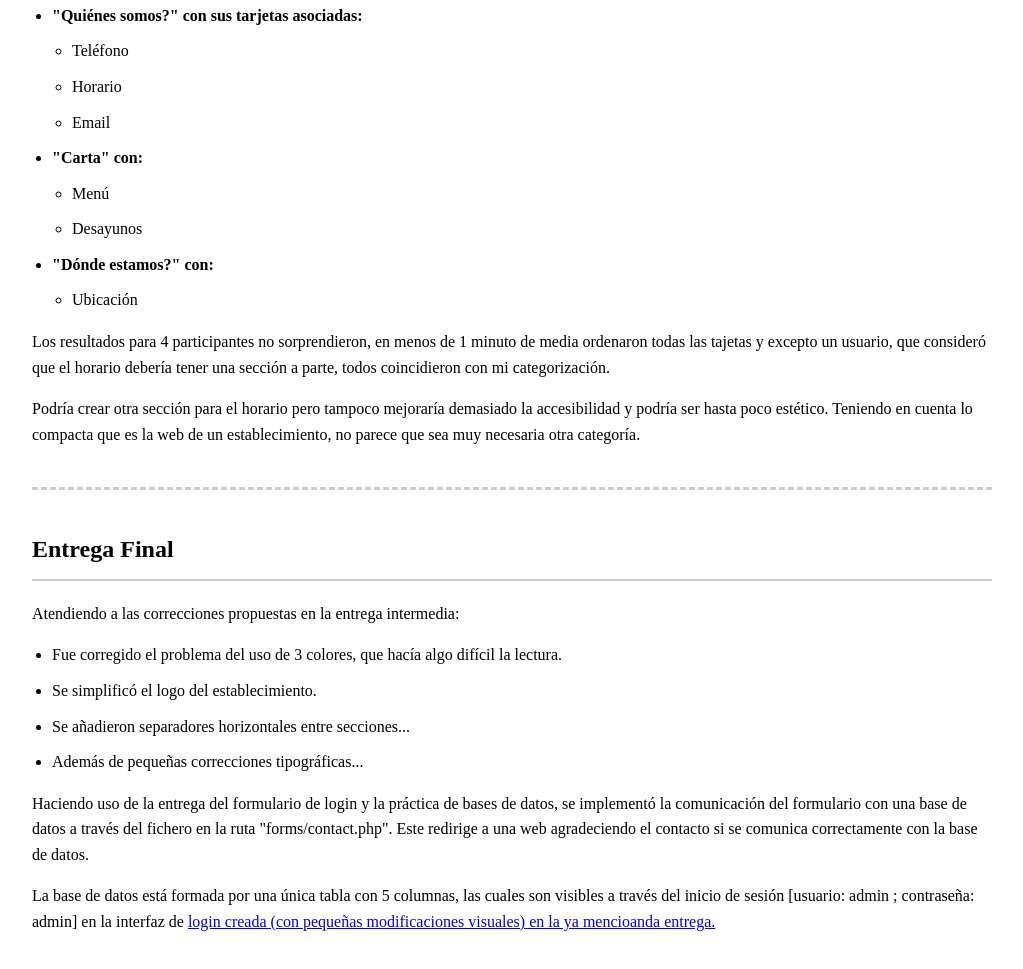
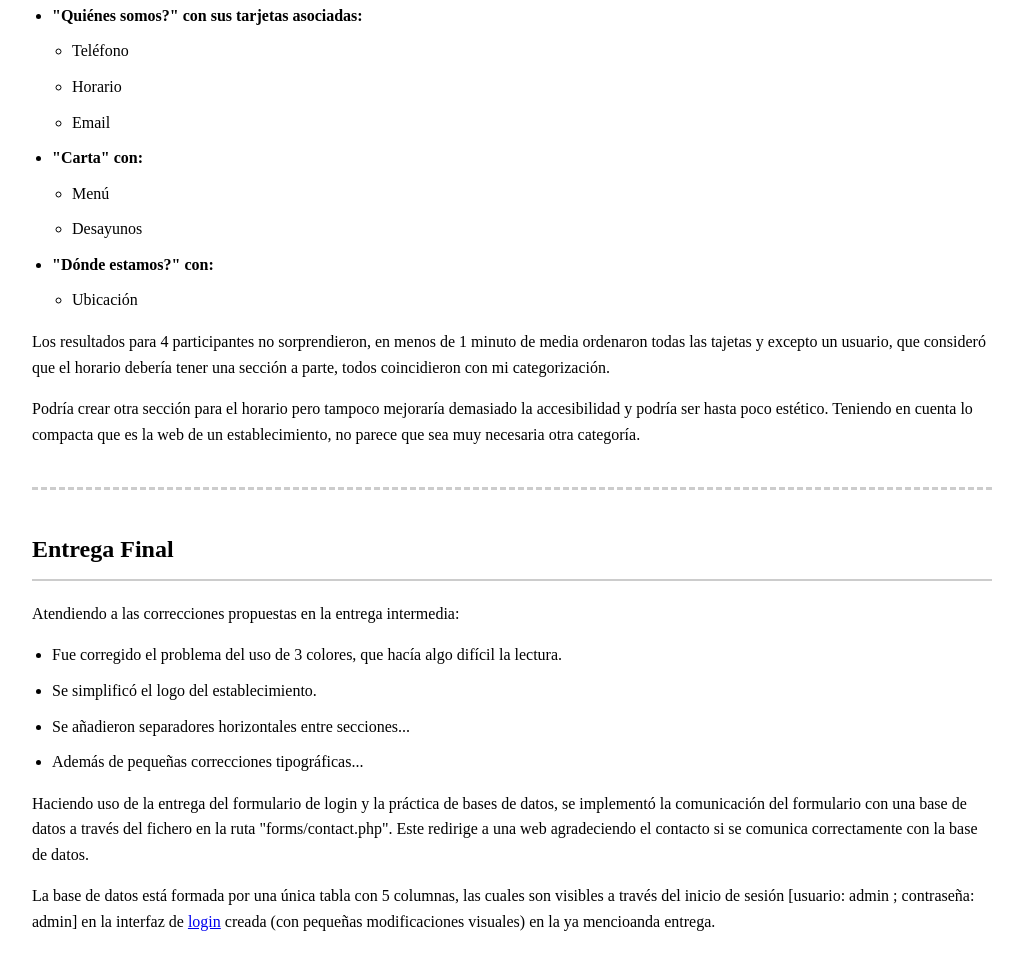
Before and after one commit to 0x00019/0x00019.github.io, a plain HTML site: page tewc.html in a window 1280 px wide. Shown: the part 7184-8153 px from the top of the page, without its empty margins (128-1151 px from the left). Drawn offline with Linux system fonts and the light colour scheme.

Commit message:
Update tewc.html

```diff
--- a/tewc.html
+++ b/tewc.html
@@ -273,7 +273,7 @@
                 <li>Además de pequeñas correcciones tipográficas...</li>
             </ul>
             <p> Haciendo uso de la entrega del formulario de login y la práctica de bases de datos, se implementó la comunicación del formulario con una base de datos a través del fichero en la ruta "forms/contact.php". Este redirige a una web agradeciendo el contacto si se comunica correctamente con la base de datos. </p>
-            <p> La base de datos está formada por una única tabla con 5 columnas, las cuales son visibles a través del inicio de sesión [usuario: admin ; contraseña: admin] en la interfaz de <a href="http://elnao.ct.ws/login"> login creada (con pequeñas modificaciones visuales) en la ya mencioanda entrega. </a> </p>
+            <p> La base de datos está formada por una única tabla con 5 columnas, las cuales son visibles a través del inicio de sesión [usuario: admin ; contraseña: admin] en la interfaz de <a href="http://elnao.ct.ws/login"> login</a> creada (con pequeñas modificaciones visuales) en la ya mencioanda entrega. </p>
         </section>
     </div>
 
```
